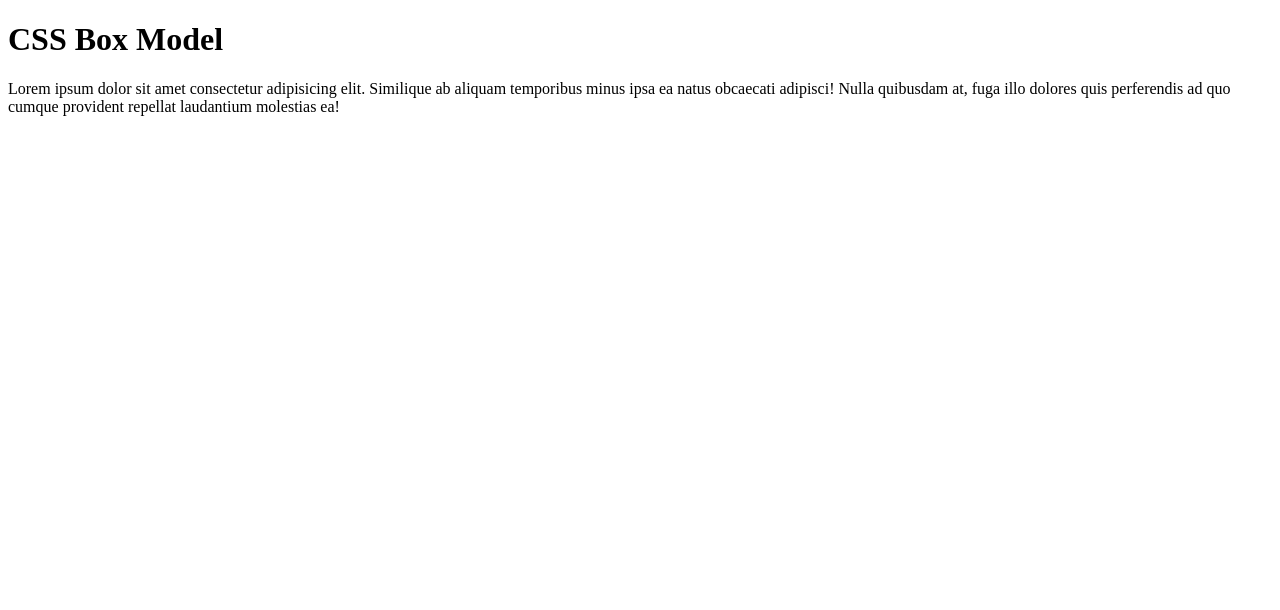
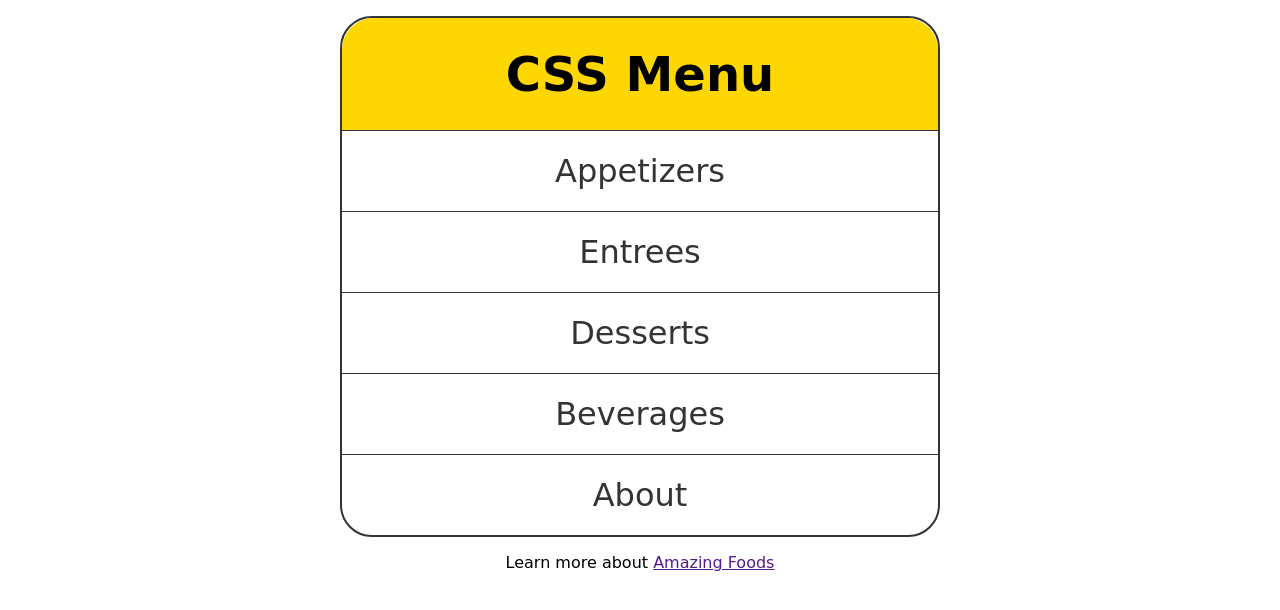
Before and after one commit to Krish-Khatiwada/css, a plain HTML site: page Index.html in a window 1280 px wide. Drawn offline with Linux system fonts and the light colour scheme.

Commit message:
Mini Project

```diff
--- a/Index.html
+++ b/Index.html
@@ -3,15 +3,22 @@
 <head>
   <meta charset="UTF-8">
   <meta name="viewport" content="width=device-width, initial-scale=1.0">
-  <title>CSS</title>
+  <title>CSS Menu</title>
+  <link rel="stylesheet" href="style.css">
 </head>
 <body>
   <header>
-    <h1>CSS Box Model</h1>
+    <nav>
+      <h1>CSS Menu</h1>
+      <ul>
+        <li><a href="Page Two">Appetizers</a></li>
+        <li><a href="Page Three">Entrees</a></li>
+        <li><a href="Page Four">Desserts</a></li>
+        <li><a href="Page Five">Beverages</a></li>
+        <li><a href="Page Six">About</a></li>
+      </ul>
+    </nav>
   </header>
-  <main>
-    Lorem ipsum dolor sit amet consectetur adipisicing elit. Similique ab aliquam temporibus minus ipsa ea natus obcaecati adipisci! Nulla quibusdam at, fuga illo dolores quis perferendis ad quo cumque provident repellat laudantium molestias ea!
-  </main>
-
+  <p>Learn more about <a href="">Amazing Foods</a></p>
 </body>
 </html>
--- /dev/null
+++ b/style.css
@@ -0,0 +1,54 @@
+
+* {
+    margin: 0;
+    padding: 0;
+    box-sizing: border-box;
+}
+
+body {
+    margin: 1rem;
+    font-family: cursive;
+    text-align: center;
+}
+
+nav {
+    border: 2px solid #333;
+    border-radius: 2rem;
+    margin: 0 auto 1rem;
+    max-width: 600px;
+    font-size: 2rem;
+    line-height: 5rem;
+}
+
+h1 {
+    padding: 1rem;
+    background-color: gold;
+    border-radius: 2rem 2rem 0 0;
+}
+
+ul {
+    list-style-type: none;
+}
+
+li {
+    border-top: 1px solid #333;
+}
+
+li a {
+    display: block;
+}
+
+li a,
+li a:visited {
+    text-decoration: none;
+    color: #333;
+}
+
+li a:hover, focus {
+    background: #333;
+    color: whitesmoke;
+}
+
+li:last-child a {
+    border-radius: 0 0 2rem 2rem;
+}
```
